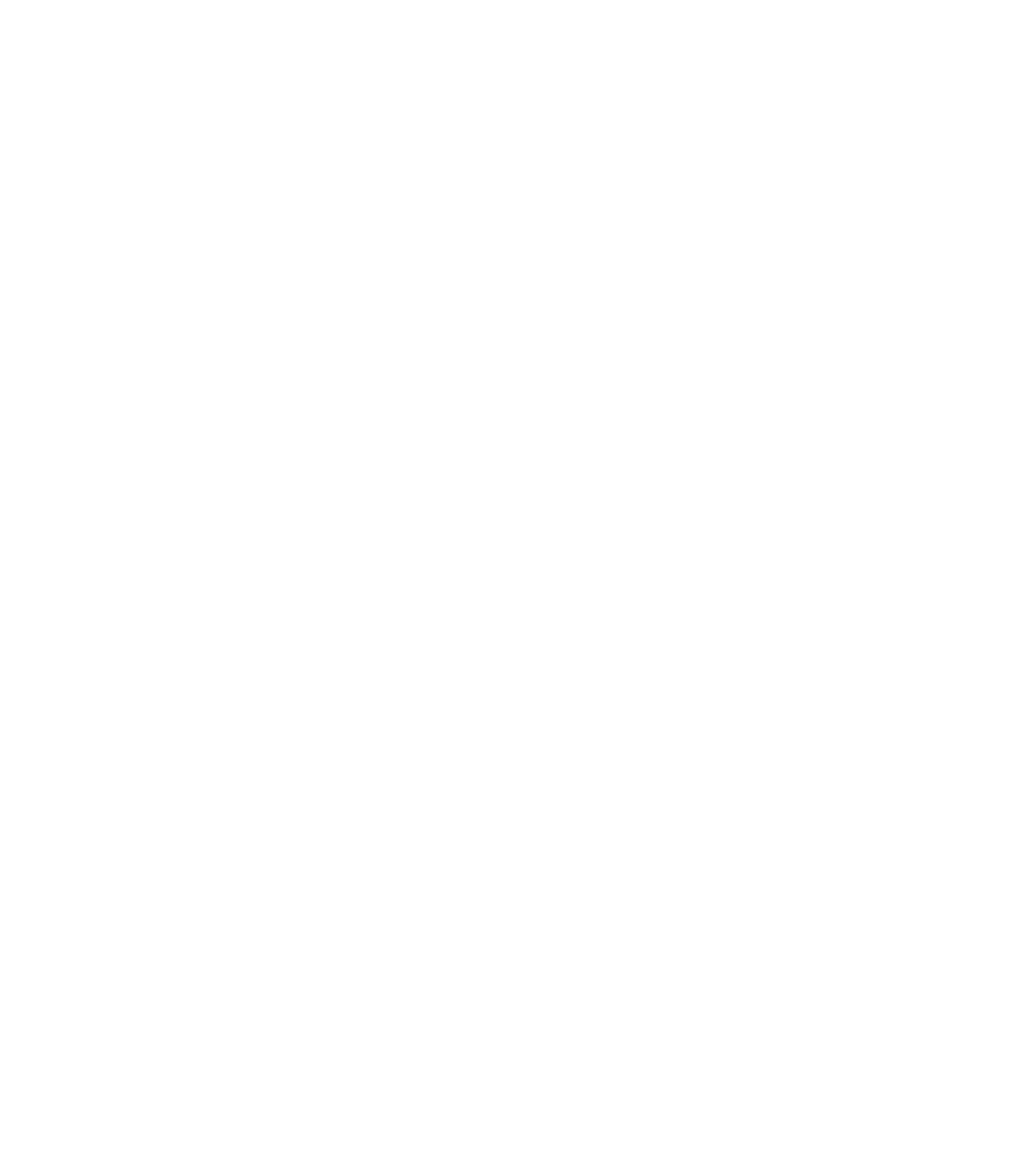
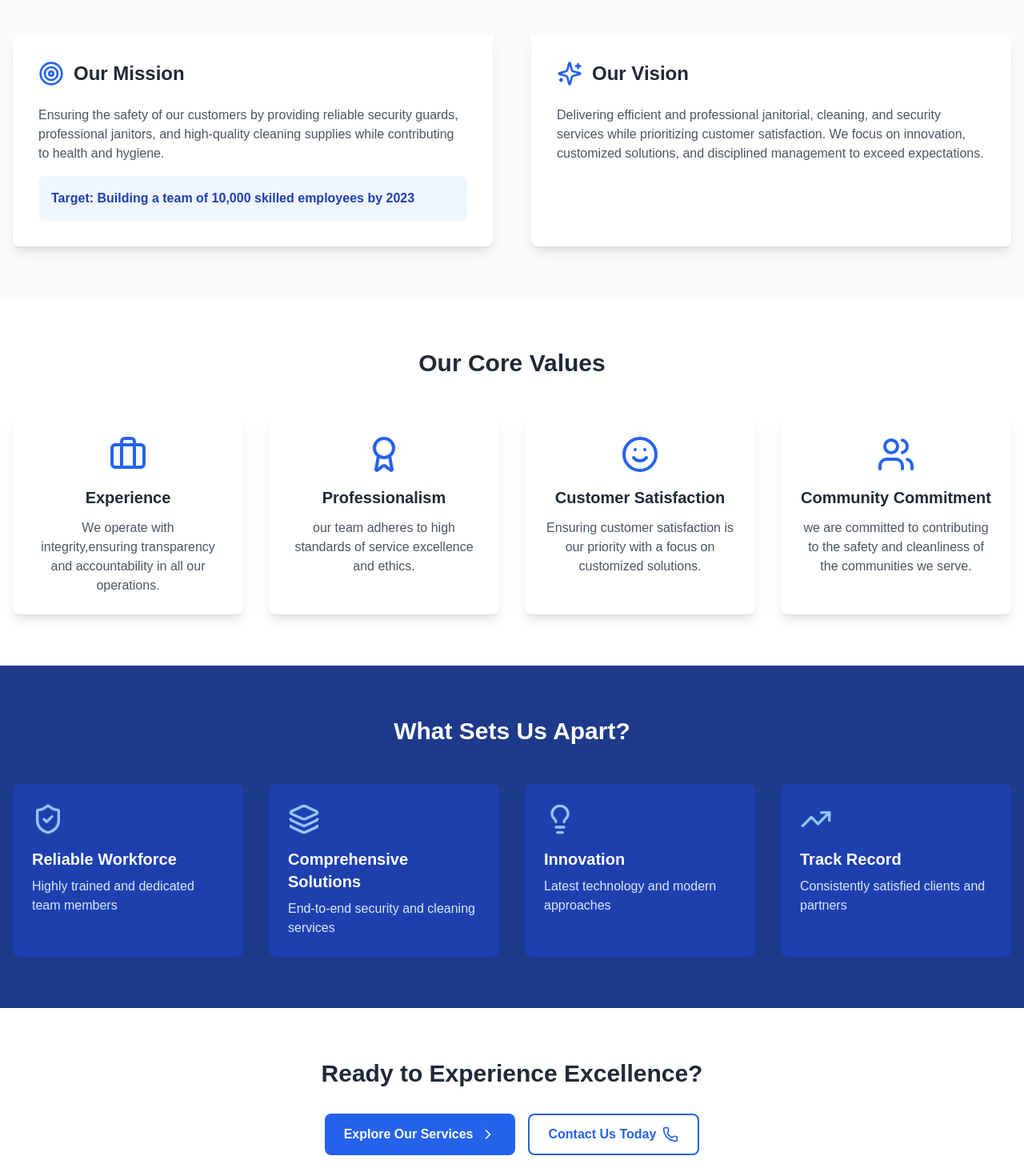
Before and after one commit to sirajyesuf/artedge, a Next.js app: page /aboutus in a window 1280 px wide. Before the commit this address had no page. Shown: the part 500-1970 px from the top of the page at 80% size. Before the commit the page ends 800 px from the top, so only its background shows below. Built offline with nearby package versions, Linux system fonts and the light colour scheme.

Commit message:
=aboutus page done

```diff
--- /dev/null
+++ b/app/aboutus/page.tsx
@@ -0,0 +1,200 @@
+import React from "react";
+import {
+  Briefcase,
+  Users,
+  Target,
+  Smile,
+  Award,
+  Sparkles,
+  ChevronRight,
+  Phone,
+  ShieldCheck,
+  Layers,
+  Lightbulb,
+  TrendingUp,
+} from "lucide-react";
+
+import Footer from "@/components/footer";
+
+export default function AboutUs() {
+  const ourcorevalues = [
+    {
+      icon: Briefcase,
+      title: "Experience",
+      description:
+        "We operate with integrity,ensuring transparency and accountability in all our operations.",
+    },
+    {
+      icon: Award,
+      title: "Professionalism",
+      description:
+        "our team adheres to high standards of service excellence and ethics.",
+    },
+    {
+      icon: Smile,
+      title: "Customer Satisfaction",
+      description:
+        "Ensuring customer satisfaction is our priority with a focus on customized solutions.",
+    },
+    {
+      icon: Users,
+      title: "Community Commitment",
+      description:
+        "we are committed to contributing to the safety and cleanliness of the communities we serve.",
+    },
+  ];
+
+  const whatsetsusapart = [
+    {
+      icon: ShieldCheck,
+      title: "Reliable Workforce",
+      description: "Highly trained and dedicated team members",
+    },
+    {
+      icon: Layers,
+      title: "Comprehensive Solutions",
+      description: "End-to-end security and cleaning services",
+    },
+    {
+      icon: Lightbulb,
+      title: "Innovation",
+      description: "Latest technology and modern approaches",
+    },
+    {
+      icon: TrendingUp,
+      title: "Track Record",
+      description: "Consistently satisfied clients and partners",
+    },
+  ];
+  return (
+    <>
+      <div className="min-h-screen bg-white">
+        {/* Hero Section */}
+        <div
+          className="relative h-[60vh] bg-cover bg-center"
+          style={{
+            backgroundImage:
+              'url("https://images.unsplash.com/photo-1542744173-8e7e53415bb0?auto=format&fit=crop&q=80")',
+          }}
+        >
+          <div className="absolute inset-0 bg-blue-900/75">
+            <div className="container mx-auto px-4 h-full flex flex-col justify-center">
+              <h1 className="text-5xl font-bold text-white mb-4">
+                About Art Edge Trading PLC
+              </h1>
+              <p className="text-xl text-blue-100 max-w-2xl">
+                Delivering excellence in security, cleaning, and professional
+                development services.
+              </p>
+            </div>
+          </div>
+        </div>
+
+        {/* Mission & Vision Section */}
+        <section className="py-16 bg-gray-50">
+          <div className="container mx-auto px-4">
+            <div className="grid md:grid-cols-2 gap-12">
+              <div className="bg-white p-8 rounded-lg shadow-lg">
+                <div className="flex items-center mb-6">
+                  <Target className="w-8 h-8 text-blue-600 mr-3" />
+                  <h2 className="text-2xl font-bold text-gray-800">
+                    Our Mission
+                  </h2>
+                </div>
+                <p className="text-gray-600 mb-4">
+                  Ensuring the safety of our customers by providing reliable
+                  security guards, professional janitors, and high-quality
+                  cleaning supplies while contributing to health and hygiene.
+                </p>
+                <div className="mt-4 p-4 bg-blue-50 rounded-lg">
+                  <p className="text-blue-800 font-semibold">
+                    Target: Building a team of 10,000 skilled employees by 2023
+                  </p>
+                </div>
+              </div>
+
+              <div className="bg-white p-8 rounded-lg shadow-lg">
+                <div className="flex items-center mb-6">
+                  <Sparkles className="w-8 h-8 text-blue-600 mr-3" />
+                  <h2 className="text-2xl font-bold text-gray-800">
+                    Our Vision
+                  </h2>
+                </div>
+                <p className="text-gray-600">
+                  Delivering efficient and professional janitorial, cleaning,
+                  and security services while prioritizing customer
+                  satisfaction. We focus on innovation, customized solutions,
+                  and disciplined management to exceed expectations.
+                </p>
+              </div>
+            </div>
+          </div>
+        </section>
+
+        {/* Core Values Section */}
+        <section className="py-16">
+          <div className="container mx-auto px-4">
+            <h2 className="text-3xl font-bold text-center text-gray-800 mb-12">
+              Our Core Values
+            </h2>
+            <div className="grid md:grid-cols-4 gap-8">
+              {ourcorevalues.map((value, index) => (
+                <div
+                  key={index}
+                  className="text-center p-6 bg-white rounded-lg shadow-lg hover:shadow-xl transition-shadow"
+                >
+                  <value.icon className="w-12 h-12 text-blue-600 mx-auto mb-4" />
+                  <h3 className="text-xl font-semibold text-gray-800 mb-3">
+                    {value.title}
+                  </h3>
+                  <p className="text-gray-600">{value.description}</p>
+                </div>
+              ))}
+            </div>
+          </div>
+        </section>
+
+        {/* What Sets Us Apart Section */}
+        <section className="py-16 bg-blue-900 text-white">
+          <div className="container mx-auto px-4">
+            <h2 className="text-3xl font-bold text-center mb-12">
+              What Sets Us Apart?
+            </h2>
+            <div className="grid md:grid-cols-2 lg:grid-cols-4 gap-8">
+              {whatsetsusapart.map((feature, index) => (
+                <div key={index} className="p-6 bg-blue-800 rounded-lg">
+                  <feature.icon className="w-10 h-10 text-blue-300 mb-4" />
+                  <h3 className="text-xl font-semibold mb-2">
+                    {feature.title}
+                  </h3>
+                  <p className="text-blue-100">{feature.description}</p>
+                </div>
+              ))}
+            </div>
+          </div>
+        </section>
+
+        {/* CTA Section */}
+        <section className="py-16">
+          <div className="container mx-auto px-4 text-center">
+            <h2 className="text-3xl font-bold text-gray-800 mb-8">
+              Ready to Experience Excellence?
+            </h2>
+            <div className="flex flex-col sm:flex-row justify-center gap-4">
+              <button className="inline-flex items-center px-6 py-3 bg-blue-600 text-white font-semibold rounded-lg hover:bg-blue-700 transition-colors">
+                Explore Our Services
+                <ChevronRight className="w-5 h-5 ml-2" />
+              </button>
+              <button className="inline-flex items-center px-6 py-3 border-2 border-blue-600 text-blue-600 font-semibold rounded-lg hover:bg-blue-50 transition-colors">
+                Contact Us Today
+                <Phone className="w-5 h-5 ml-2" />
+              </button>
+            </div>
+          </div>
+        </section>
+      </div>
+
+      <Footer />
+    </>
+  );
+}
--- a/app/page.tsx
+++ b/app/page.tsx
@@ -1,4 +1,4 @@
-import { Footer } from "@/components/footer";
+import  Footer  from "@/components/footer";
 import Hero from "@/components/hero";
 import { Navbar } from "@/components/navbar";
 import WhyChooseUS from "@/components/whychooseus";
--- a/components/footer.tsx
+++ b/components/footer.tsx
@@ -1,6 +1,6 @@
 import { Shield, Mail, Phone, MapPin } from "lucide-react";
 import Link from "next/link";
-export function Footer() {
+export default function Footer() {
   return (
     <footer className="bg-gray-900 text-white">
       <div className="max-w-7xl mx-auto px-4 sm:px-6 lg:px-8 py-8 md:py-12">
```
